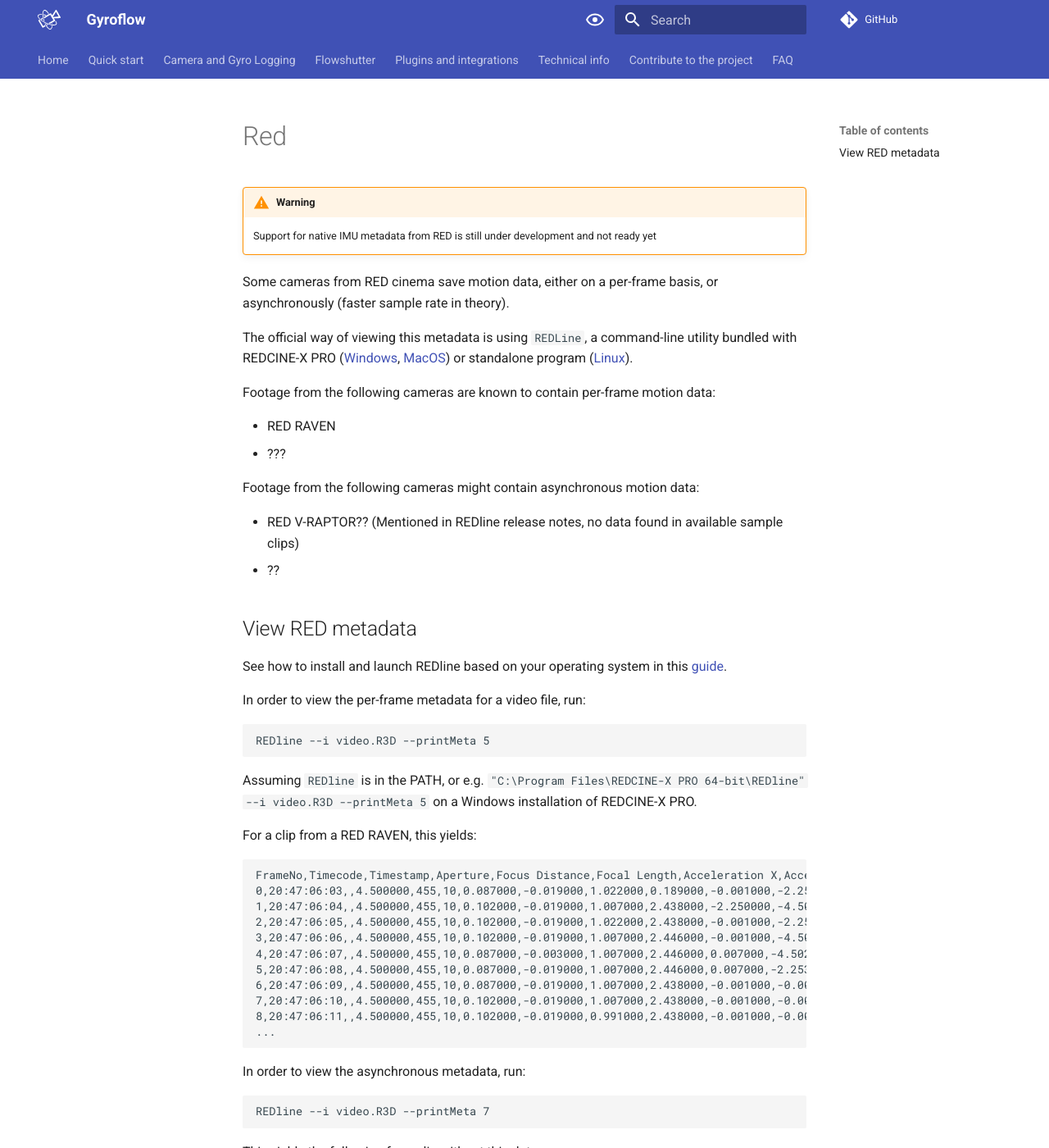
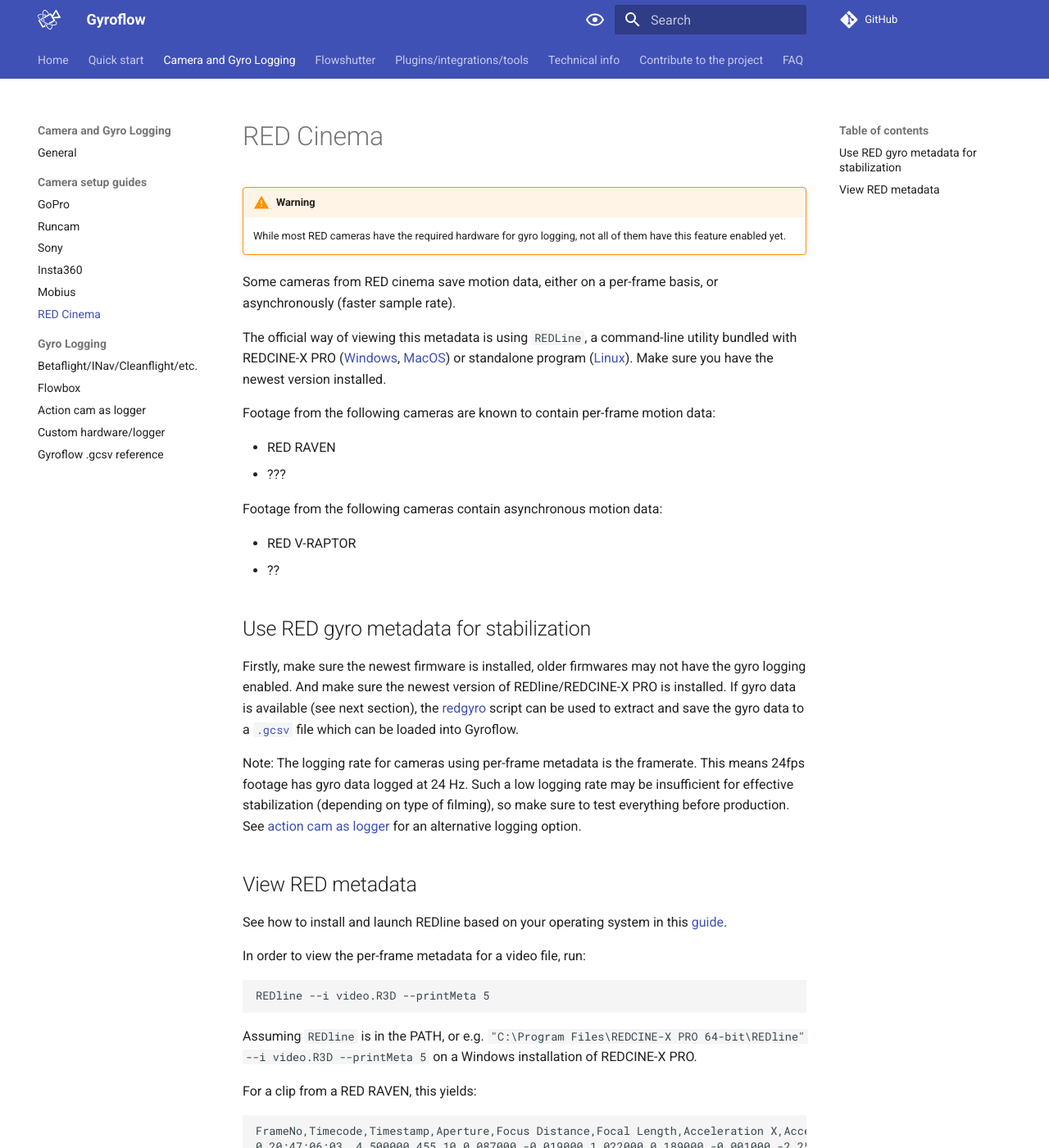
Before and after one commit to gyroflow/gyroflow-docs, an MkDocs documentation site: the page built from docs/cams/red.md, in a window 1280 px wide and 1400 px high. Shown: the whole window at 82% size. Built offline with MkDocs 1.6.1 and Material for MkDocs 9.7.7, drawn with Linux system fonts in a browser that asks for light colours; comment, search, counter and statistics services are not loaded; some of the changed text lies outside the part shown.

```diff
--- a/docs/cams/red.md
+++ b/docs/cams/red.md
@@ -1,20 +1,28 @@
 !!! warning
 
-	Support for native IMU metadata from RED is still under development and not ready yet
+	While most RED cameras have the required hardware for gyro logging, not all of them have this feature enabled yet.
 
-Some cameras from RED cinema save motion data, either on a per-frame basis, or asynchronously (faster sample rate in theory).
+Some cameras from RED cinema save motion data, either on a per-frame basis, or asynchronously (faster sample rate).
 
-The official way of viewing this metadata is using `REDLine`, a command-line utility bundled with REDCINE-X PRO ([Windows](https://www.red.com/download/redcine-x-pro-win), [MacOS](https://www.red.com/download/redcine-x-pro-mac)) or standalone program ([Linux](https://www.red.com/download/redline-linux-beta)).
+
+The official way of viewing this metadata is using `REDLine`, a command-line utility bundled with REDCINE-X PRO ([Windows](https://www.red.com/download/redcine-x-pro-win), [MacOS](https://www.red.com/download/redcine-x-pro-mac)) or standalone program ([Linux](https://www.red.com/download/redline-linux-beta)). Make sure you have the newest version installed.
 
 Footage from the following cameras are known to contain per-frame motion data:
 
 * RED RAVEN
 * ???
 
-Footage from the following cameras might contain asynchronous motion data:
+Footage from the following cameras contain asynchronous motion data:
 
-* RED V-RAPTOR?? (Mentioned in REDline release notes, no data found in available sample clips)
+* RED V-RAPTOR
 * ??
+
+## Use RED gyro metadata for stabilization
+
+Firstly, make sure the newest firmware is installed, older firmwares may not have the gyro logging enabled. And make sure the newest version of REDline/REDCINE-X PRO is installed. If gyro data is available (see next section), the [redgyro](https://github.com/gyroflow/redgyro) script can be used to extract and save the gyro data to a [`.gcsv`](/logging/gcsv/) file which can be loaded into Gyroflow.
+
+Note: The logging rate for cameras using per-frame metadata is the framerate. This means 24fps footage has gyro data logged at 24 Hz. Such a low logging rate may be insufficient for effective stabilization (depending on type of filming), so make sure to test everything before production. See [action cam as logger](/logging/actioncamlogger/) for an alternative logging option.
+
 
 ## View RED metadata
 
--- a/mkdocs.yml
+++ b/mkdocs.yml
@@ -73,6 +73,7 @@ nav:
             - Sony: cams/sony.md
             - Insta360: cams/insta360.md
             - Mobius: cams/mobius.md
+            - RED Cinema: cams/red.md
         - Gyro Logging:
             - Betaflight/INav/Cleanflight/etc.: logging/betaflight.md
             - Flowbox: logging/flowbox.md
@@ -89,8 +90,8 @@ nav:
             - Supported Camera: flowshutter/clist.md
             - Wiring to Camera: flowshutter/wiring.md
 
-    - Plugins and integrations:
-        - OpenFX Plugin: integrations/OpenFX.md
+    - Plugins/integrations/tools:
+        - List of tools: integrations/OpenFX.md
 
     - Technical info:
         - Filtering and noise: tech/filtering.md
```
Also changed, not shown: other parts of docs/cams/red.md (+0 -2 lines), docs/integrations/OpenFX.md (deleted, +0 -3 lines), docs/integrations/integrations.md (added, +11 -0 lines), docs/logging/orientation.md (+12 -0 lines), docs/guide/shortcuts.md (added).
